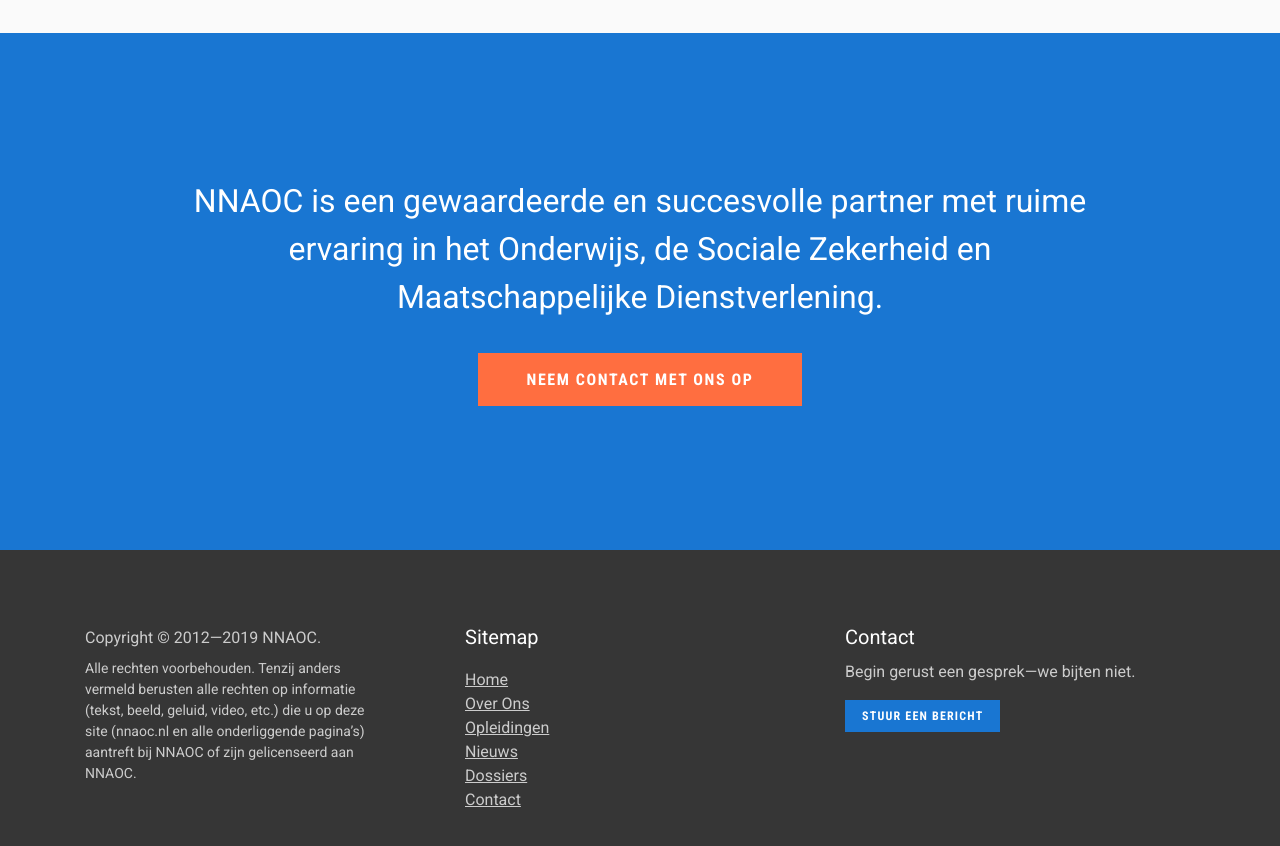
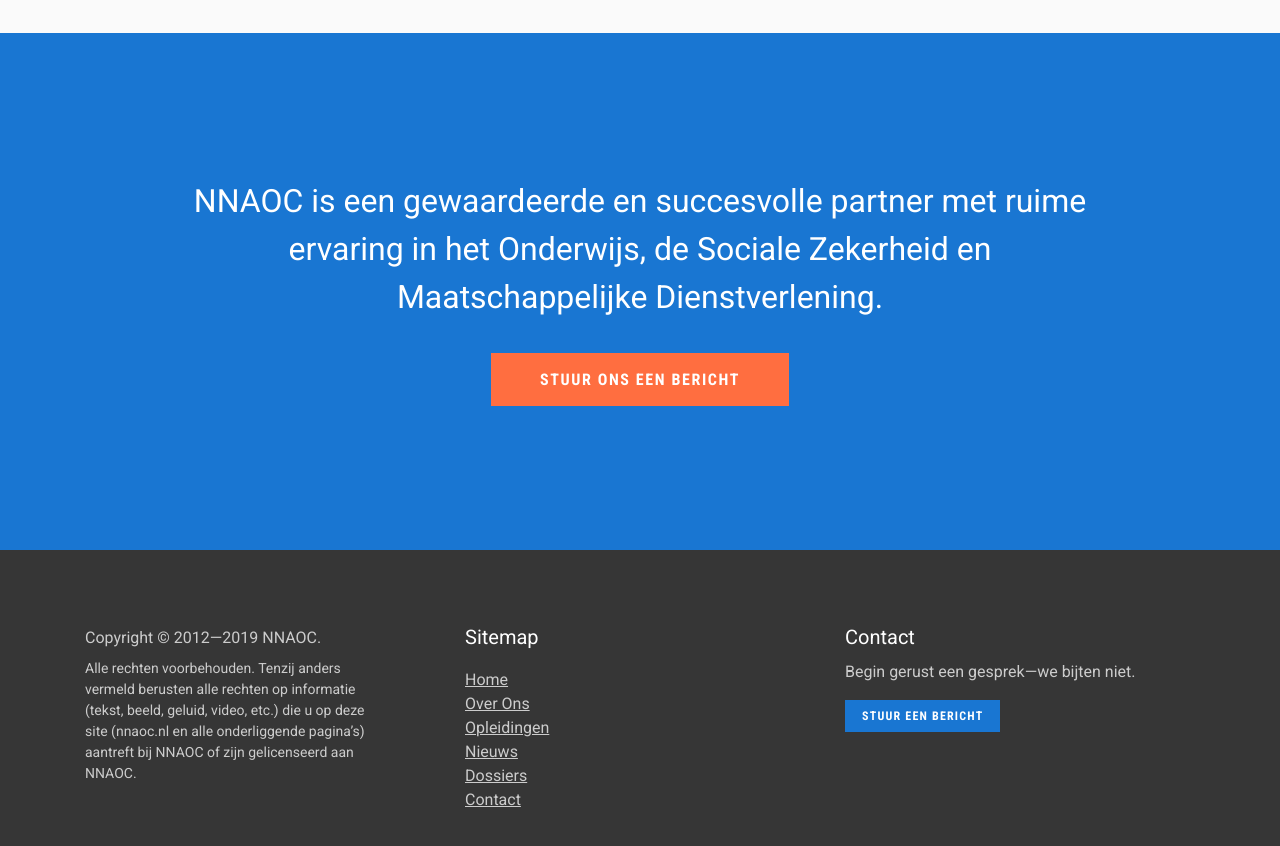
Before and after one commit to jessevdp/nnaoc.website, a Jekyll site: the page built from pages/home.html, in a window 1280 px wide and 900 px high, scrolled down 5967 px. Shown: the top 846 px of the window. Built offline with Jekyll 4.4.1, drawn with Linux system fonts in a browser that asks for light colours.

Commit message:
Updated 3 files via CloudCannon

```diff
--- a/_includes/cta.html
+++ b/_includes/cta.html
@@ -1,8 +1,8 @@
 <section class="cta bg-primary py-6 py-tablet-7">
     <div class="container text-center">
-        <h2 class="editable">NNAOC is een gewaardeerde en succesvolle partner met ruime ervaring in het Onderwijs, de Sociale
+        <h2 class="editable" href="/opleidingen">NNAOC is een gewaardeerde en succesvolle partner met ruime ervaring in het Onderwijs, de Sociale
             Zekerheid
             en Maatschappelijke Dienstverlening.</h2>
-        <a href="/contact" class="btn btn-accent btn-large mt-4 editable">Neem contact met ons op</a>
+        <a href="/contact" class="btn btn-accent btn-large mt-4 editable">STUUR ONS EEN BERICHT</a>
     </div>
 </section>
--- a/_includes/footer.html
+++ b/_includes/footer.html
@@ -3,7 +3,7 @@
     <div class="row">
 
       <div class="col-md-6 col-lg-4">
-        <h3 class="text-large editable">Sitemap</h3>
+        <h3 class="text-large editable" href="/contact">Sitemap</h3>
         <ul class="list-unstyled">
           <li><a class="t-secondary" href="/">Home</a></li>
           {% for item in site.data.navigation %}
@@ -13,15 +13,15 @@
       </div>
 
       <div class="col-md-6 col-lg-4">
-        <h3 class="text-large editable">Contact</h3>
-        <p class="editable">Begin gerust een gesprek&mdash;we bijten niet.</p>
+        <h3 class="text-large editable" href="/contact">Contact</h3>
+        <p class="editable" href="/contact">Begin gerust een gesprek&mdash;we bijten niet.</p>
         <a href="/contact" class="btn btn-primary mt-3 editable">Stuur een bericht</a>
       </div>
 
       <div class="col-lg-4 order-lg-first">
           <div class="mt-4 mt-desktop-1 pr-desktop-5">
-              <p class="editable">Copyright &copy; {{ site.date_founded | date: '%Y' }}&mdash;<span class="current-year">2019</span> NNAOC.</p>
-              <p class="text-small editable">Alle rechten voorbehouden. Tenzij anders vermeld berusten alle rechten op informatie (tekst, beeld, geluid, video, etc.) die u op deze site (nnaoc.nl en alle onderliggende pagina’s) aantreft bij NNAOC of zijn gelicenseerd aan NNAOC.</p>
+              <p class="editable" href="/contact">Copyright &copy; 2012&mdash;<span class="current-year">2019</span> NNAOC.</p>
+              <p class="text-small editable" href="/contact">Alle rechten voorbehouden. Tenzij anders vermeld berusten alle rechten op informatie (tekst, beeld, geluid, video, etc.) die u op deze site (nnaoc.nl en alle onderliggende pagina’s) aantreft bij NNAOC of zijn gelicenseerd aan NNAOC.</p>
           </div>
       </div>
 
--- a/pages/home.html
+++ b/pages/home.html
@@ -33,8 +33,8 @@ navbar-bg: transparent
 
 <section class="bg-regular">
     <div class="container py-7 text-center">
-        <h2 class="editable">Dossiers</h2>
-        <h5 class="t-secondary mb-5 editable">Lorem ipsum dollar sit amet</h5>
+        <h2 class="editable" href="/over-ons">Dossiers</h2>
+        <h5 class="t-secondary mb-5 editable" href="/over-ons">Lorem ipsum dollar sit amet</h5>
         <div class="row text-left">
             {% assign featured = site.projects | where: 'is_featured', true | sort: date | reverse %}
             {% assign other = site.projects | where: 'is_featured', false | sort: date | reverse %}
@@ -65,23 +65,22 @@ navbar-bg: transparent
 
 <section class="logo-grid bg-primary">
     <div class="container text-center py-6 py-tablet-7">
-        <h1 class="editable">Erkenningen</h1>
+        <h1 class="editable" href="/dossiers">Erkenningen</h1>
         <div class="d-flex justify-content-center align-items-center flex-wrap mt-5">
             {% for acknowledgement in site.data.acknowledgements %}
-            <img src="{{ acknowledgement.image_path }}" alt="{{ acknowledgement.name }}"
-                class="my-4 mx-5  overlay-accent large">
+            <img src="{{ acknowledgement.image_path }}" alt="{{ acknowledgement.name }}" class="my-4 mx-5  overlay-accent large" />
             {% endfor %}
         </div>
-        <h2 class="mt-6 editable">Refenreties van NNAOC</h2>
+        <h2 class="mt-6 editable" href="/dossiers">Refenreties van NNAOC</h2>
         <div class="d-flex justify-content-center align-items-center flex-wrap mt-5">
             {% for reference in site.data.references %}
-            <img src="{{ reference.image_path }}" alt="{{ reference.name }}" class="my-4 mx-5 overlay-variant small">
+            <img src="{{ reference.image_path }}" alt="{{ reference.name }}" class="my-4 mx-5 overlay-variant small" />
             {% endfor %}
         </div>
-        <h2 class="mt-6 editable">Partners van NNAOC</h2>
+        <h2 class="mt-6 editable" href="/dossiers">Partners van NNAOC</h2>
         <div class="d-flex justify-content-center align-items-center flex-wrap mt-5">
             {% for partner in site.data.partners %}
-            <img src="{{ partner.image_path }}" alt="{{ partner.name }}" class="my-4 mx-5 overlay-variant small">
+            <img src="{{ partner.image_path }}" alt="{{ partner.name }}" class="my-4 mx-5 overlay-variant small" />
             {% endfor %}
         </div>
     </div>
@@ -91,8 +90,8 @@ navbar-bg: transparent
 
 <section class="bg-regular border-bottom-2">
     <div class="container py-7 text-center">
-        <h2 class="editable">Al het Laatste</h2>
-        <h5 class="t-secondary mb-6 editable">Nieuws en verhalen</h5>
+        <h2 class="editable" href="/dossiers">Al het Laatste</h2>
+        <h5 class="t-secondary mb-6 editable" href="/dossiers">Nieuws en verhalen</h5>
 
         {% assign featured = site.news | where: 'is_featured', true | sort: date | reverse %}
         {% assign other = site.news | where: 'is_featured', false | sort: date | reverse %}
@@ -101,7 +100,7 @@ navbar-bg: transparent
 
         <div class="row mb-5 text-left">
             <div class="col-md-6 col-lg-4">
-                <img src="{{ item.header_image_path }}" class="img-fluid">
+                <img src="{{ item.header_image_path }}" class="img-fluid" />
             </div>
             <div class="col-md-6 col-lg-8 pt-2">
                 <h3>
@@ -128,8 +127,8 @@ navbar-bg: transparent
 
 <section class="bg-regular">
     <div class="container py-7 text-center">
-        <h2 class="editable">Opleidingen</h2>
-        <h5 class="t-secondary mb-5 editable">Wat wij je kunnen leren</h5>
+        <h2 class="editable" href="/nieuws">Opleidingen</h2>
+        <h5 class="t-secondary mb-5 editable" href="/nieuws">Wat wij je kunnen leren</h5>
         <div class="bg-regular--variant py-7"></div>
         <a href="/opleidingen" class="btn btn-primary mt-5 editable">Bekijk alle opleidingen</a>
     </div>
```
